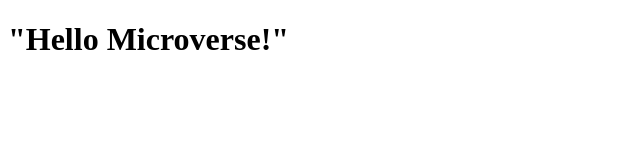
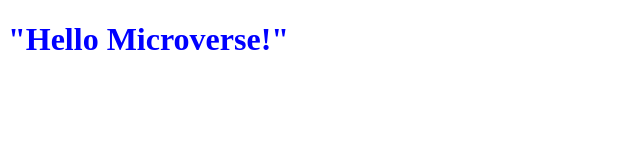
Before and after one commit to AbhishekkM05/Hello-Microverse, a website: page hint-report/index.html in a window 1280 px wide. Shown: the whole page, without its empty margins (0-640 px from the left). Drawn offline with Linux system fonts and the light colour scheme.

Commit message:
updated css

```diff
--- a/hint-report/index.html
+++ b/hint-report/index.html
@@ -1,4 +1,7 @@
 <!DOCTYPE html>
 <html>
-    <h1>"Hello Microverse!"</h1>
+    <head><link rel="stylesheet" href="styles.css"></head>
+    <body>
+    <h1 class="microverse">"Hello Microverse!"</h1>
+    </body>
 </html>
--- /dev/null
+++ b/hint-report/styles.css
@@ -0,0 +1,3 @@
+.microverse {
+  color: blue;
+}
```
Also changed, not shown: MIT.md (+1 -1 lines), 1 other file.
